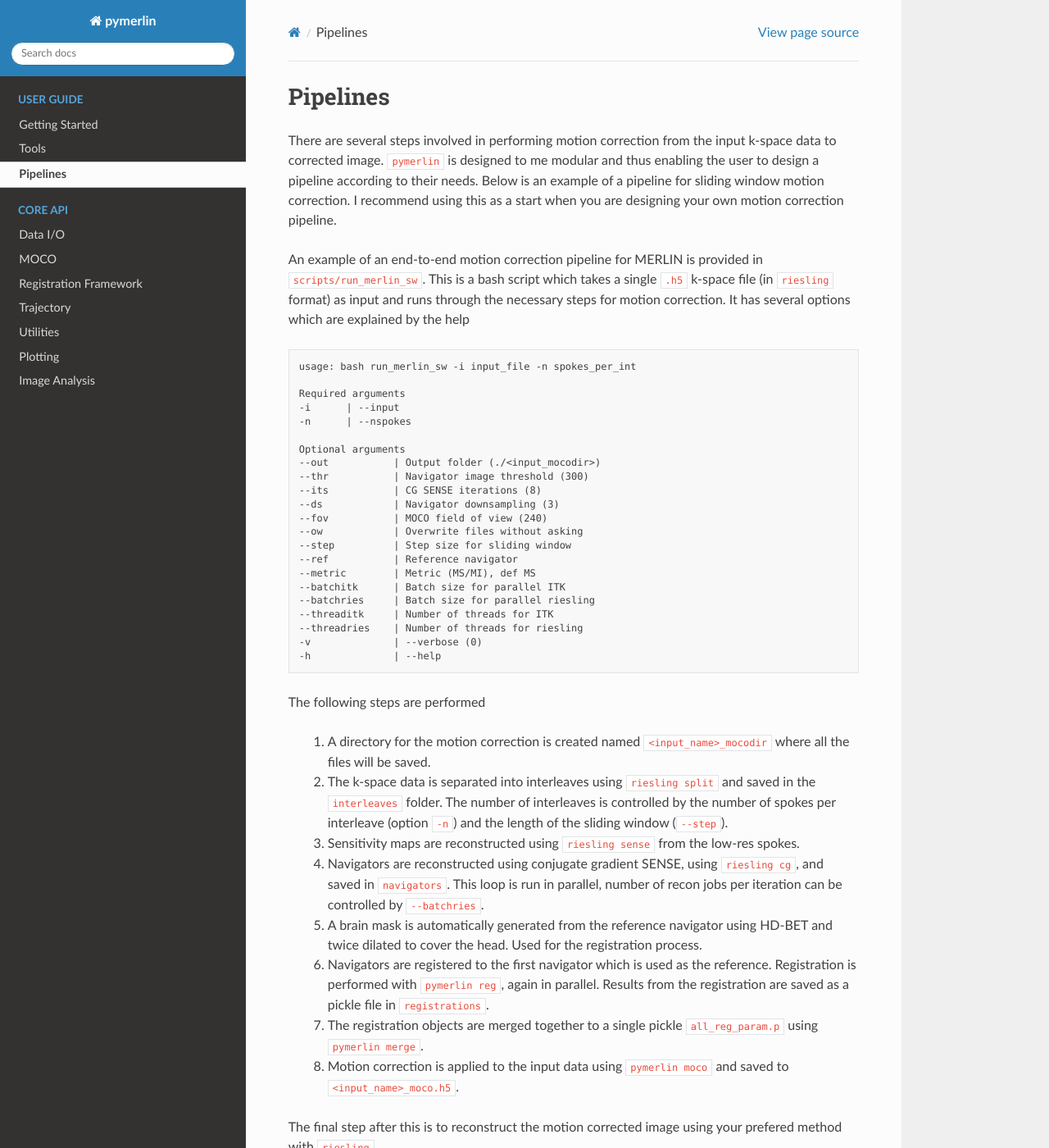
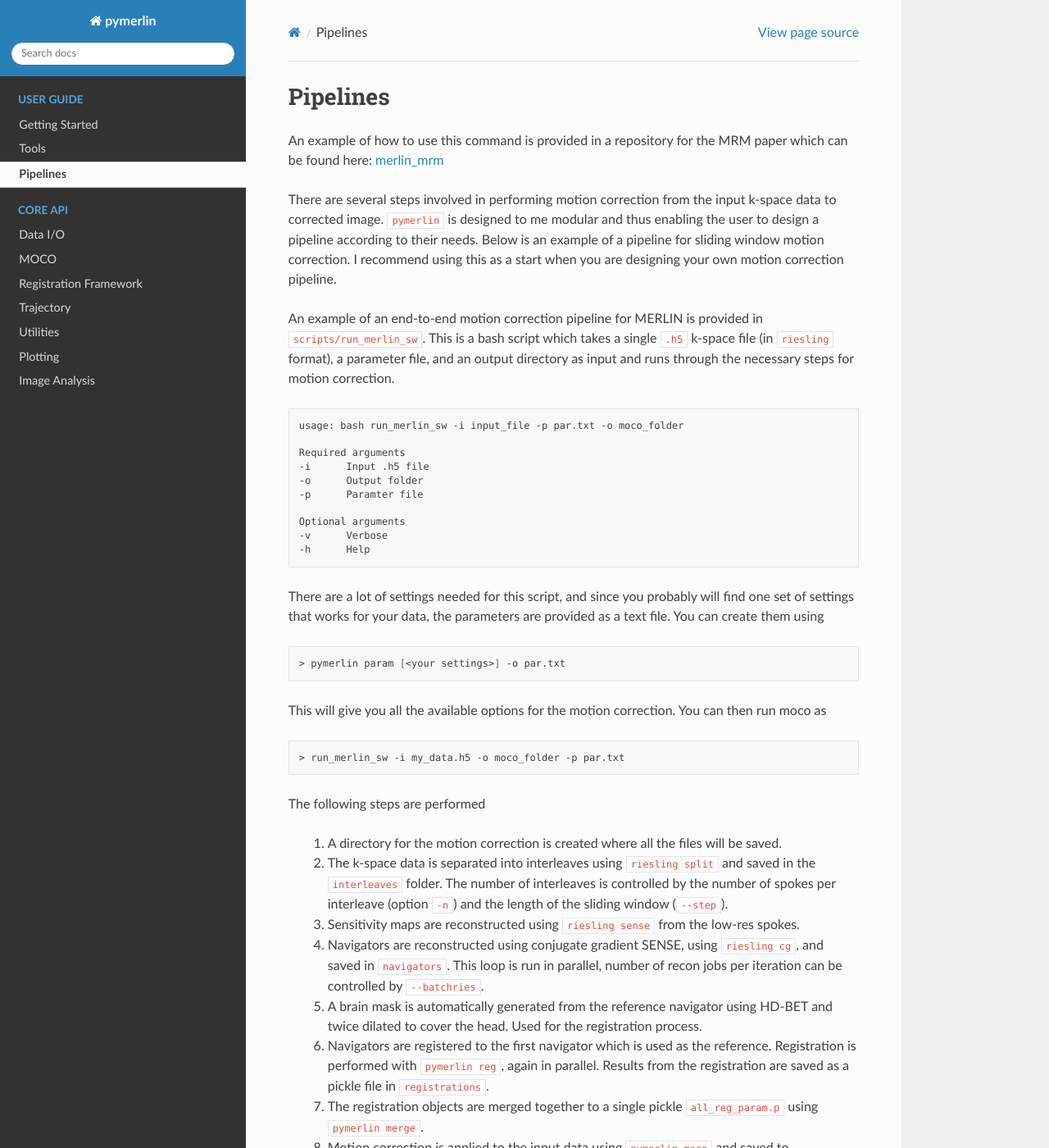
Before and after one commit to emilljungberg/pyMERLIN, a Sphinx documentation site: the page built from doc/pipelines.rst, in a window 1280 px wide and 1400 px high. Shown: the whole window at 82% size. Built offline with Sphinx 7.4.7 and the Read the Docs theme 2.0.0, drawn with Linux system fonts in a browser that asks for light colours.

Commit message:
Doc update

```diff
--- a/doc/pipelines.rst
+++ b/doc/pipelines.rst
@@ -2,38 +2,41 @@
 
 Pipelines
 ================
+
+An example of how to use this command is provided in a repository for the MRM paper which can be found here:  `merlin_mrm <https://github.com/emilljungberg/merlin_mrm>`_
+
 There are several steps involved in performing motion correction from the input k-space data to corrected image. ``pymerlin`` is designed to me modular and thus enabling the user to design a pipeline according to their needs. Below is an example of a pipeline for sliding window motion correction. I recommend using this as a start when you are designing your own motion correction pipeline.
 
-An example of an end-to-end motion correction pipeline for MERLIN is provided in ``scripts/run_merlin_sw``. This is a bash script which takes a single ``.h5`` k-space file (in ``riesling`` format) as input and runs through the necessary steps for motion correction. It has several options which are explained by the help
+An example of an end-to-end motion correction pipeline for MERLIN is provided in ``scripts/run_merlin_sw``. This is a bash script which takes a single ``.h5`` k-space file (in ``riesling`` format), a parameter file, and an output directory as input and runs through the necessary steps for motion correction.
 
 .. code:: text
 
-    usage: bash run_merlin_sw -i input_file -n spokes_per_int
+    usage: bash run_merlin_sw -i input_file -p par.txt -o moco_folder
 
     Required arguments
-    -i      | --input
-    -n      | --nspokes
+    -i      Input .h5 file
+    -o      Output folder
+    -p      Paramter file
 
     Optional arguments
-    --out           | Output folder (./<input_mocodir>)
-    --thr           | Navigator image threshold (300)
-    --its           | CG SENSE iterations (8)
-    --ds            | Navigator downsampling (3)
-    --fov           | MOCO field of view (240)
-    --ow            | Overwrite files without asking
-    --step          | Step size for sliding window
-    --ref           | Reference navigator
-    --metric        | Metric (MS/MI), def MS
-    --batchitk      | Batch size for parallel ITK
-    --batchries     | Batch size for parallel riesling
-    --threaditk     | Number of threads for ITK
-    --threadries    | Number of threads for riesling
-    -v              | --verbose (0)
-    -h              | --help
+    -v      Verbose
+    -h      Help
+
+There are a lot of settings needed for this script, and since you probably will find one set of settings that works for your data, the parameters are provided as a text file. You can create them using
+
+.. code:: sh
+
+    > pymerlin param [<your settings>] -o par.txt
+
+This will give you all the available options for the motion correction. You can then run moco as
+
+.. code:: sh
+
+    > run_merlin_sw -i my_data.h5 -o moco_folder -p par.txt
 
 The following steps are performed
 
-    1. A directory for the motion correction is created named ``<input_name>_mocodir`` where all the files will be saved.
+    1. A directory for the motion correction is created where all the files will be saved.
     2. The k-space data is separated into interleaves using ``riesling split`` and saved in the ``interleaves`` folder. The number of interleaves is controlled by the number of spokes per interleave (option ``-n``) and the length of the sliding window (``--step``).
     3. Sensitivity maps are reconstructed using ``riesling sense`` from the low-res spokes.
     4. Navigators are reconstructed using conjugate gradient SENSE, using ``riesling cg``, and saved in ``navigators``. This loop is run in parallel, number of recon jobs per iteration can be controlled by ``--batchries``.
```
